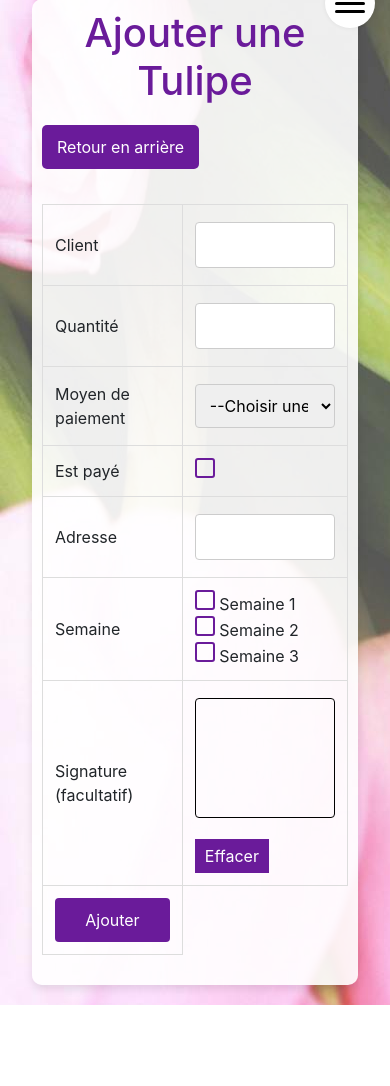
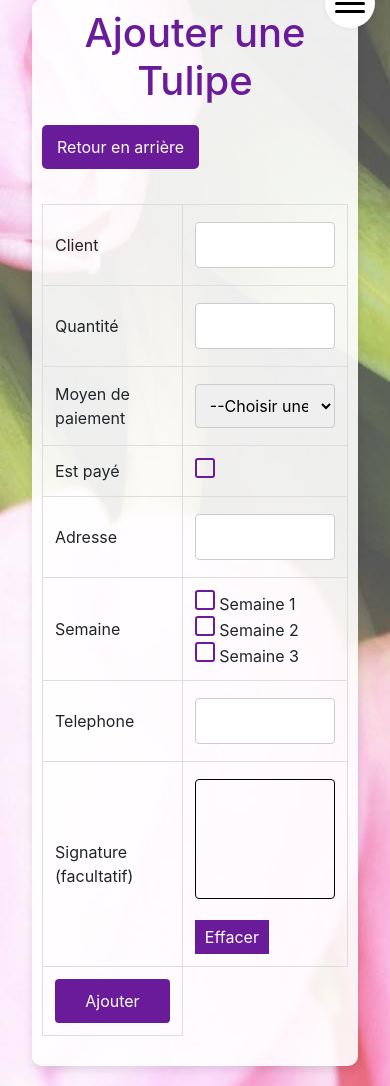
Before and after one commit to AndreaPastourel/tulipe, a PHP site: page /crud/tulipe/add.php in a window 390 px wide. Shown: the part 37-1123 px from the top of the page. Before the commit the page ends 1042 px from the top, so only its background shows below. Run offline with PHP 8.4, Linux system fonts and the light colour scheme; the visitor is signed in with stand-in values (Sample User, id 1); some libraries are stand-ins or nearby versions.

Commit message:
ajout telephone

```diff
--- a/crud/tulipe/add.php
+++ b/crud/tulipe/add.php
@@ -18,6 +18,7 @@ if (isset($_POST['submit'])) {
     $idusers = $_SESSION['id']; // ID de l'utilisateur courant
     $signature = $_POST['signature']; // Récupérer la signature en base64 (si fournie)
     $adresse = $_POST['adresse']; // Nouvelle adresse
+    $telephone = $_POST['telephone']; // Nouvelle telephone
     $semaines = isset($_POST['semaine']) ? json_encode($_POST['semaine']) : ''; // Semaine sélectionnée
 
     // Gestion de la signature : vérifier si une signature a été fournie
@@ -37,8 +38,8 @@ if (isset($_POST['submit'])) {
 
     // Insertion dans la base de données
     try {
-        $stmt = $pdo->prepare("INSERT INTO tulipes (quantite, moyen_de_paiement, est_paye, idusers, signature, adresse, semaines, client) VALUES (?, ?, ?, ?, ?, ?, ?, ?)");
-        $stmt->execute([$quantite, $moyen_de_paiement, $est_paye, $idusers, $file_name, $adresse, $semaines, $client]);
+        $stmt = $pdo->prepare("INSERT INTO tulipes (quantite, moyen_de_paiement, est_paye, idusers, telephone, signature, adresse, semaines, client) VALUES (?, ?, ?, ?, ?, ?, ?, ?)");
+        $stmt->execute([$quantite, $moyen_de_paiement, $est_paye, $idusers,$telephone, $file_name, $adresse, $semaines, $client]);
         $messageValide = "La commande a bien été ajoutée avec succès.";
     } catch (PDOException $e) {
         $messageErreur = "ERREUR: " . $e->getMessage();
@@ -105,6 +106,10 @@ if (isset($_POST['submit'])) {
                         <input type="checkbox" name="semaine[]" value="3"> Semaine 3
                     </td>
                 </tr>
+                <tr>
+                    <td>Telephone</td>
+                    <td><input type="text" name="telephone" required></td>
+                </tr>
                 <!-- Champ pour la signature (facultatif) -->
                 <tr>
                     <td>Signature (facultatif)</td>
--- a/crud/tulipe/crudTulipe.php
+++ b/crud/tulipe/crudTulipe.php
@@ -59,6 +59,7 @@ $tulipes = $stmt->fetchAll(PDO::FETCH_ASSOC);
                 <th>Prix</th>
                 <th>Moyen de paiement</th>
                 <th>Est payé</th>
+                <th>Telephone</th>
                 <th>Signature</th>
                 <th>Action</th>
             </tr>
@@ -73,7 +74,6 @@ $tulipes = $stmt->fetchAll(PDO::FETCH_ASSOC);
                  $highlightClass = ($groupe == $userGroupe) ? 'highlight' : '';
 
                  echo "<tr class='$highlightClass'>";
-
                  echo "<td>" . htmlspecialchars($tulipe['id']) . "</td>";
                  echo "<td>" . $groupe . "</td>";
                  echo "<td>" . htmlspecialchars($tulipe['client']) . "</td>";
@@ -91,7 +91,7 @@ $tulipes = $stmt->fetchAll(PDO::FETCH_ASSOC);
                  echo "<td>" . htmlspecialchars($tulipe['moyen_de_paiement']) . "</td>";
                  echo "<td>" . ($tulipe['est_paye'] ? 'Oui' : 'Non') . "</td>";
                  echo "<td>" . htmlspecialchars($tulipe['prix']) . "</td>";
-
+                 echo "<td>" . htmlspecialchars($tulipe['telephone']) . "</td>";
                  // Gestion des signatures
                  if (!empty($tulipe['signature'])) {
                      echo "<td><img src='/tulipe/uploads/" . htmlspecialchars($tulipe['signature']) . "' alt='Signature' style='width:50px;height:50px;'></td>";
```
Also changed, not shown: crud/tulipe/edit.php (+7 -2 lines), uploads/signature_1728457898.png (added).
